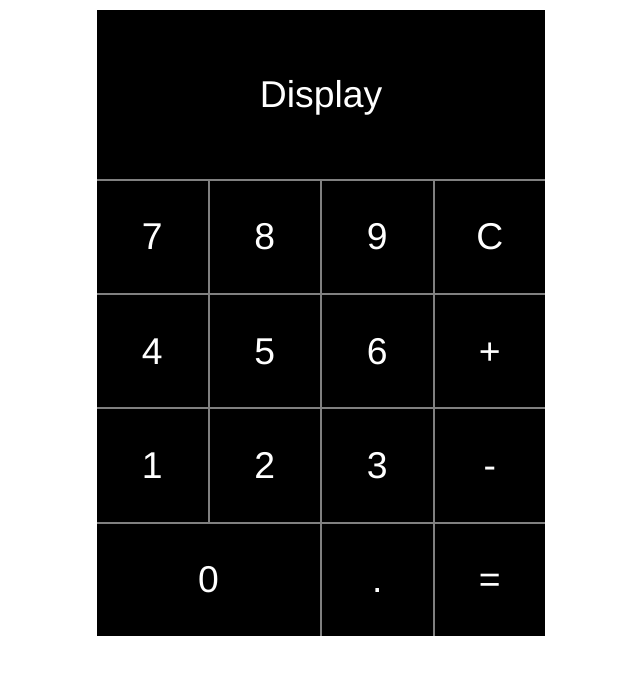
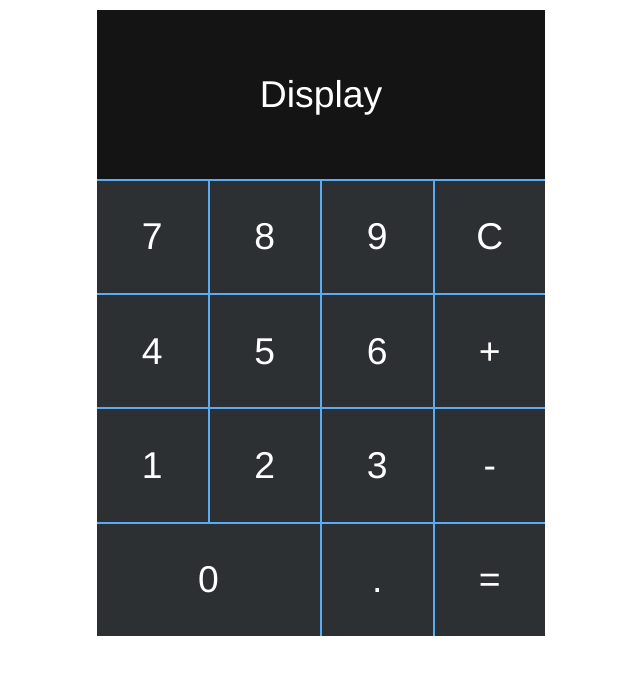
Before and after one commit to lidiaparuzel/pl41472, a plain HTML site: page index.html in a window 1280 px wide. Shown: the whole page, without its empty margins (319-959 px from the left). Drawn offline with Linux system fonts and the light colour scheme.

Commit message:
zajecia 04.04.2019

```diff
--- a/index.html
+++ b/index.html
@@ -11,22 +11,6 @@
 <body>
     <div class="mainContainer">
         <div class="gridContainer" id="container">
-            <div class="resultDisplay">Display</div>
-            <div class="buttonSmall">7</div>
-            <div class="buttonSmall">8</div>
-            <div class="buttonSmall">9</div>
-            <div class="buttonSmall">C</div>
-            <div class="buttonSmall">4</div>
-            <div class="buttonSmall">5</div>
-            <div class="buttonSmall">6</div>
-            <div class="buttonSmall">+</div>
-            <div class="buttonSmall">1</div>
-            <div class="buttonSmall">2</div>
-            <div class="buttonSmall">3</div>
-            <div class="buttonSmall">-</div>
-            <div class="buttonBig">0</div>
-            <div class="buttonSmall">.</div>
-            <div class="buttonSmall">=</div>
         </div>
     </div>
 </body>
--- a/main.js
+++ b/main.js
@@ -1,3 +1,5 @@
+/*
+poprzednie zajecia
 const test = (ev, a) => {
     console.log ("Log");
     console.log (ev);
@@ -9,3 +11,25 @@ const double = (a, b) => a*b;
 window.addEventListener('DOMContentLoaded', x => {
     test(x, 5);
 });
+*/
+
+
+
+const init = () => {
+    const tab = ["Display",7,8,9,"C",4,5,6,"+",1,2,3,"-",0,".","="];
+    const getData = () => {
+        console.log("jestem!!");
+    }
+    var main = document.getElementById("container");
+    tab.forEach((el,id) => {
+        var item=document.createElement("div");
+        if (el=="Display") item.className="resultDisplay"
+        else if (el==0) item.className="buttonBig";
+        else item.className="buttonSmall";
+        item.textContent=el;
+        item.addEventListener("click", getData);
+        main.appendChild(item);
+    });
+}
+
+window.addEventListener('DOMContentLoaded', init);
--- a/mainStyle.css
+++ b/mainStyle.css
@@ -1,4 +1,7 @@
-body {
+:root {
+    --bg-color: #2c3033;
+    --display-color: #141414;
+}body {
     margin: 10px;
 }
 .mainContainer {
@@ -11,7 +14,7 @@ body {
     width: 35vw;
     height: calc(calc((calc(calc(35vw / 4)) * 5.5)) + 10px);
     max-height: calc(100vh - 20px);
-    background-color:grey;
+    background-color:#59adf7;
     grid-gap: 2px;
     color: white;
     font-family: Helvetica;
@@ -24,7 +27,7 @@ body {
     justify-content: center;
 }
 .buttonSmall {
-    background-color: black;
+    background-color: var(--bg-color);
     align-self: center;
     width:100%;
     height: 100%;
@@ -32,14 +35,14 @@ body {
 .buttonBig {
     grid-column: 1/3;
     grid-row: 5;
-    background-color: black;
+    background-color: var(--bg-color);
 }
 
 .buttonBig:hover, .buttonSmall:hover {
 background-color: grey;
 }
 .resultDisplay {
-    background-color: black;
+    background-color: var(--display-color);
     grid-column: 1/5;
     grid-row: 1;
 }
```
